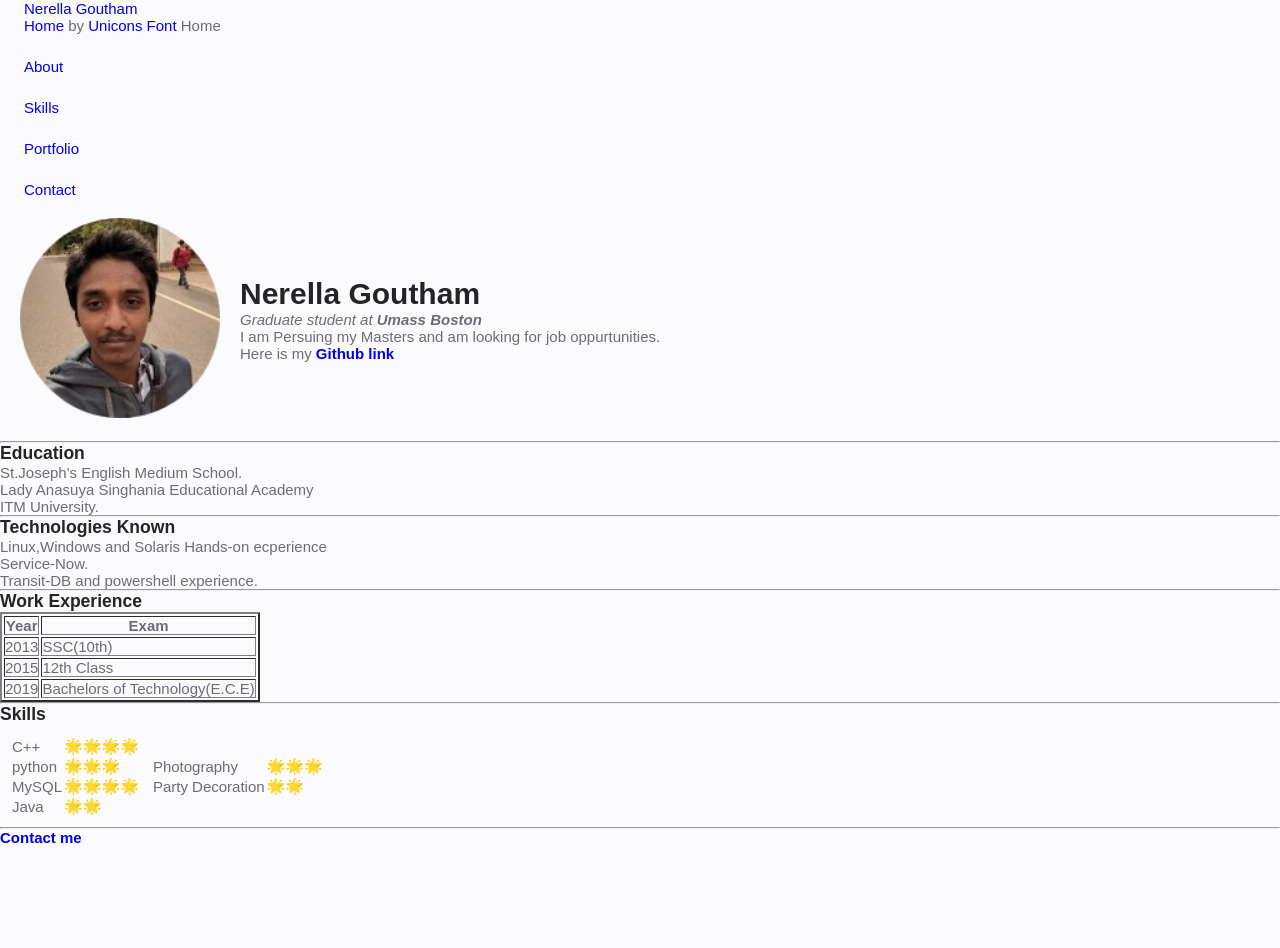
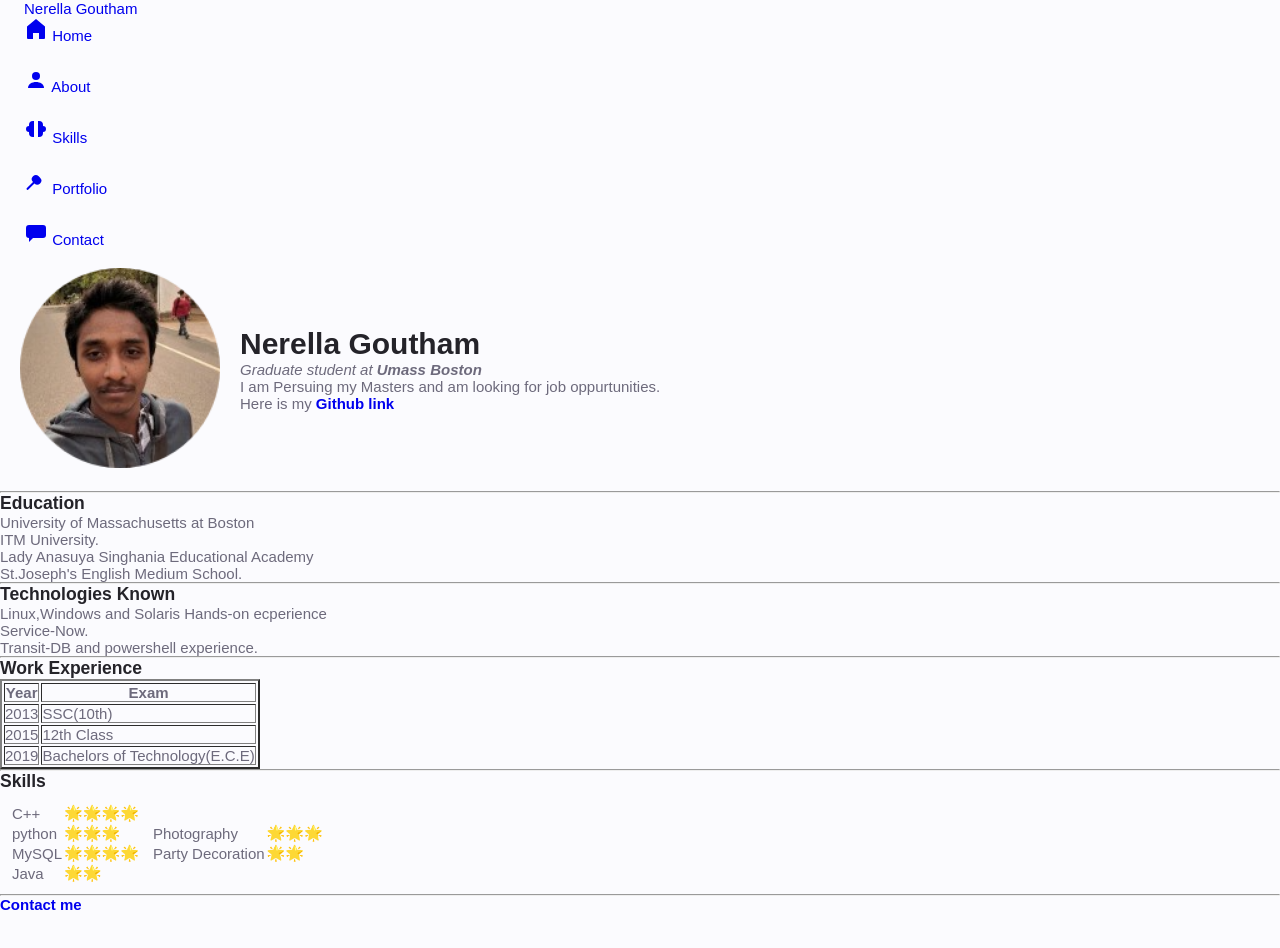
Before and after one commit to Goutham539/cv, a plain HTML site: page index.html in a window 1280 px wide. Before the commit the page ends 894 px from the top, so only its background shows below. Drawn offline with Linux system fonts and the light colour scheme.

Commit message:
Updated the icons

```diff
--- a/index.html
+++ b/index.html
@@ -20,24 +20,46 @@
       <div class="nav__menu" id="nav-menu">
         <ul class="nav__list grid">
           <li class="nav__item"><a href="#home" class="nav__link active-link">
-            <a href="https://iconscout.com/icons/house" class="text-underline font-size-sm" target="_blank">Home</a> by <a href="https://iconscout.com/contributors/unicons" class="text-underline font-size-sm" target="_blank">Unicons Font</a>
-            Home</a>
+            <svg xmlns="http://www.w3.org/2000/svg" viewBox="0 0 24 24" width="24"height="24" fill="currentColor">
+          <path d="M3 9.5L12 2l9 7.5V21a1 1 0 0 1-1 1h-5v-6h-6v6H4a1 1 0 0 1-1-1V9.5z"/></svg>
+          Home</a>
           </li>
           <li class="nav__item"><a href="#about" class="nav__link">
-
-            About</a>
+          <svg xmlns="http://www.w3.org/2000/svg" viewBox="0 0 24 24" width="24"height="24" fill="currentColor">
+          <circle cx="12" cy="8" r="4"/>
+          <path d="M4 20c0-4 4-6 8-6s8 2 8 6"/></svg>
+          About</a>
           </li>
           <li class="nav__item"><a href="#skills" class="nav__link">
-
-            Skills</a>
+          <svg xmlns="http://www.w3.org/2000/svg"
+          viewBox="0 0 24 24"
+          width="24"
+          height="24"
+          fill="currentColor"
+          aria-label="Skills">
+          <path d="M9 2a4 4 0 0 0-4 4v1a3 3 0 0 0 0 6v1a4 4 0 0 0 4 4h1v-16H9z"/>
+          <path d="M15 2a4 4 0 0 1 4 4v1a3 3 0 0 1 0 6v1a4 4 0 0 1-4 4h-1V2h1z"/></svg>
+          Skills</a>
           </li>
-          <li class="nav__item"><a href="#portfolio" class="nav__link">
-
-            Portfolio</a>
+          <li class="nav__item"><a href="#services" class="nav__link">
+          <svg xmlns="http://www.w3.org/2000/svg"
+          viewBox="0 0 24 24"
+          width="24"
+          height="24"
+          fill="currentColor"
+          aria-label="Services">
+          <path d="M14.7 6.3a4 4 0 0 0-5.7 5.7l-6.3 6.3a1 1 0 0 0 1.4 1.4l6.3-6.3a4 4 0 0 0 5.7-5.7z"/></svg>
+          Portfolio</a>
           </li>
           <li class="nav__item"><a href="#contact" class="nav__link">
-
-            Contact</a>
+          <svg xmlns="http://www.w3.org/2000/svg"
+          viewBox="0 0 24 24"
+          width="24"
+          height="24"
+          fill="currentColor"
+          aria-label="Message">
+        <path d="M5 4h14a3 3 0 0 1 3 3v7a3 3 0 0 1-3 3H9l-4 4v-4H5a3 3 0 0 1-3-3V7a3 3 0 0 1 3-3z"/></svg>
+          Contact</a>
           </li>
         </ul>
       </div>
@@ -57,9 +79,10 @@
   <hr>
   <h3>Education</h3>
   <ul>
+    <li>University of Massachusetts at Boston</li>
+    <li>ITM University.</li>
+    <li>Lady Anasuya Singhania Educational Academy</li>
     <li>St.Joseph's English Medium School.</li>
-    <li>Lady Anasuya Singhania Educational Academy</li>
-    <li>ITM University.</li>
   </ul>
   <hr>
   <h3>Technologies Known</h3>
```
